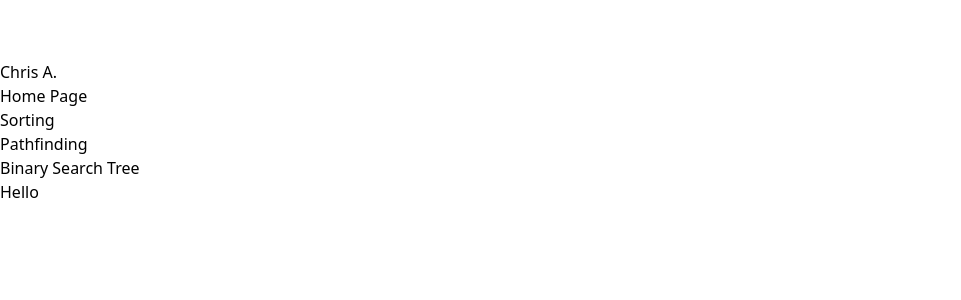
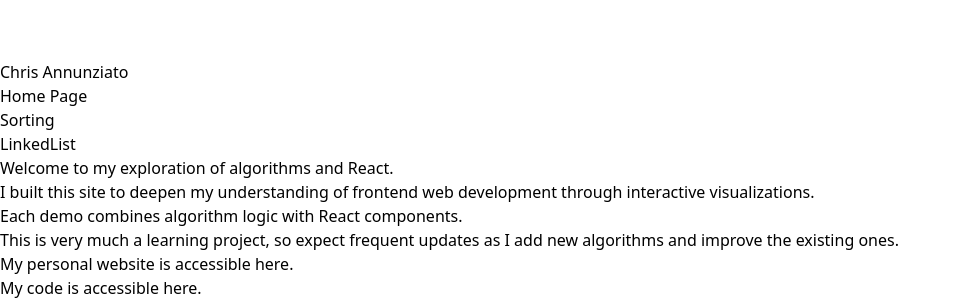
Before and after one commit to annunziatoc/algo_sorter, a React (Vite) app: page / in a window 1280 px wide. Shown: the part 793-1093 px from the top of the page, without its empty margins (0-961 px from the left). Before the commit the page ends 997 px from the top, so only its background shows below. Built offline with nearby package versions, Linux system fonts and the light colour scheme.

Commit message:
explanation of algos and general cleanup added

```diff
--- a/src/App.tsx
+++ b/src/App.tsx
@@ -1,7 +1,8 @@
-import Main from "./routes/Main.tsx";
+import HomePage from "./routes/HomePage.tsx";
 import {BrowserRouter, Routes, Route} from "react-router-dom";
 import Layout from "./routes/Layout.tsx";
 import Sorting from "./routes/Sorting.tsx";
+import LinkedList from "./routes/LinkedList.tsx";
 
 
 function App() {
@@ -9,10 +10,9 @@ function App() {
         <BrowserRouter>
             <Routes>
                 <Route element={<Layout />}>
-                    <Route path="/" element={<Main/>}/>
+                    <Route path="/" element={<HomePage/>}/>
                     <Route path="/sorting" element={<Sorting/>} />
-                    <Route path="/pathfinding" element={<Main/>} />
-                    <Route path="/binarysearchtree" element={<Main/>} />
+                    <Route path="/linkedlist" element={<LinkedList/>} />
                 </Route>
             </Routes>
         </BrowserRouter>
--- a/src/components/PromptAndButtons.tsx
+++ b/src/components/PromptAndButtons.tsx
@@ -30,7 +30,7 @@ const PromptAndButtons: React.FC<PromptAndButtonsProps> =
      }) => {
         return (
             <div className="flex flex-col gap-2 mr-6">
-                <div className="flex  gap-2">
+                <div className="flex gap-2">
                     <button
                         className={`text-nowrap  font-medium text-gray-300
                     h-12 w-32 rounded-md bg-[#1A1A1AFF]
--- a/src/routes/Header.tsx
+++ b/src/routes/Header.tsx
@@ -30,7 +30,7 @@ const Header = () => {
     return (
         <>
             <header
-                className="w-screen pb-6 text-xl bg-black text-stone-400
+                className="pb-6 text-xl bg-black text-stone-400
                 bg-gradient-to-b from-black to-gray-800 flex flex-col justify-start items-center"
                 onMouseMove={registerMagneticMovement}
                 onMouseLeave={handleMouseLeave}
@@ -43,7 +43,7 @@ const Header = () => {
                         <Logo className="h-6 mt-1.5 stroke-gray-400 stroke-2"/>
                         <a href="https://chrisannunziato.com">
                             <div className="text-2xl text-stone-400 hover:text-stone-300
-                        cursor-pointer">Chris A.
+                        cursor-pointer">Chris Annunziato
                             </div>
                         </a>
                     </div>
@@ -54,11 +54,8 @@ const Header = () => {
                         <Link to="/sorting">
                             <div className="hover:text-stone-300 cursor-pointer">Sorting</div>
                         </Link>
-                        <Link to="/pathfinding">
-                            <div className="hover:text-stone-300 cursor-pointer">Pathfinding</div>
-                        </Link>
-                        <Link to="binarysearchtree">
-                            <div className="hover:text-stone-300 cursor-pointer">Binary Search Tree</div>
+                        <Link to="/linkedlist">
+                            <div className="hover:text-stone-300 cursor-pointer">LinkedList</div>
                         </Link>
                     </div>
                 </div>
--- /dev/null
+++ b/src/routes/HomePage.tsx
@@ -0,0 +1,18 @@
+const HomePage = () => {
+    return (
+        <div className="h-full flex flex-col justify-start items-center bg-gray-800 text-stone-300">
+            <div className="w-[450px] flex flex-col gap-4">
+                <p>Welcome to my exploration of algorithms and React.</p>
+                <p>I built this site to deepen my understanding of frontend web development through interactive visualizations.</p>
+                <p>Each demo combines algorithm logic with React components.</p>
+                <p>This is very much a learning project, so expect frequent updates as I add new algorithms and improve the
+                    existing ones.</p>
+                <p>My personal website is accessible <a href="https://chrisannunziato.com/" className="underline">here.</a></p>
+                <span> My code is accessible <a href="https://github.com/annunziatoc/algo_sorter" className="underline">here.</a> </span>
+            </div>
+        </div>
+    )
+}
+
+
+export default HomePage
--- a/src/routes/Layout.tsx
+++ b/src/routes/Layout.tsx
@@ -3,10 +3,12 @@ import {Outlet} from "react-router-dom";
 
 function Layout() {
     return (
-        <>
+        <div className="h-screen flex flex-col">
             <Header />
-            <Outlet />
-        </>
+            <main className="flex-1">
+                <Outlet />
+            </main>
+        </div>
     )
 }
 
--- /dev/null
+++ b/src/routes/LinkedList.tsx
@@ -0,0 +1,11 @@
+const LinkedList = () => {
+    return(
+        <div className="h-full flex justify-center items bg-gray-800 text-stone-300">
+            <p>Coming Soon</p>
+        </div>
+    )
+}
+
+
+
+export default LinkedList
--- a/src/routes/Main.tsx
+++ /dev/null
@@ -1,10 +0,0 @@
-const Main = () => {
-    return (
-        <div className="h-screen w-screen bg-gray-800">
-            Hello
-        </div>
-    )
-}
-
-
-export default Main
--- a/src/routes/Sorting.tsx
+++ b/src/routes/Sorting.tsx
@@ -22,7 +22,7 @@ const Sorting = () => {
     const generateArray = () => {
         // generate series of  bars using an array of bar objects
         return Array.from(
-            {length: 29},
+            {length: 30},
             (_, index) => {
                 const height = Math.floor(Math.random() * 15) + 1
 
@@ -137,10 +137,10 @@ const Sorting = () => {
         let j = 0
         let k = leftIndex
 
-        while(i < leftArray.length && j < rightArray.length) {
+        while (i < leftArray.length && j < rightArray.length) {
             setHighlighted([leftArray[i].id, rightArray[j].id])
 
-            if(leftArray[i].height <= rightArray[j].height) {
+            if (leftArray[i].height <= rightArray[j].height) {
                 array[k] = leftArray[i]
                 i++
             } else {
@@ -157,13 +157,15 @@ const Sorting = () => {
         //copy remaining
         while (i < leftArray.length) {
             array[k] = leftArray[i];
-            i++; k++;
+            i++;
+            k++;
             setBars([...array]);
             await new Promise(resolve => setTimeout(resolve, 25));
         }
         while (j < rightArray.length) {
             array[k] = rightArray[j];
-            j++; k++;
+            j++;
+            k++;
             setBars([...array]);
             await new Promise(resolve => setTimeout(resolve, 25));
         }
@@ -172,8 +174,8 @@ const Sorting = () => {
 
     return (
         <>
-            <div className="h-screen flex justify-center items bg-gray-800">
-                <div className="flex flex-col">
+            <div className="h-full flex justify-center  bg-gray-800 ">
+                <div className="flex flex-col w-[930px] px-10 -ml-10">
                     <div className="flex items-end h-60">
                         {bars.map((bar) => { //display an array of bars that will
                             // be highlighted and updated on state change
@@ -191,7 +193,6 @@ const Sorting = () => {
                         })}
 
                     </div>
-
                     <div className="flex gap-2 p-2">
                         <PromptAndButtons
                             bars={bars} setBars={setBars}
@@ -200,7 +201,30 @@ const Sorting = () => {
                             mergeSort={mergeSort}
                             generateArray={generateArray}/>
                     </div>
+                    <div className="flex gap-3 pb-4 text-sm ">
+                        <div className="text-stone-300 flex flex-col gap-2 w-[40%]">
+                            <p><u>Bubble sort</u> works by comparing two adjacent values and swapping if the left is
+                                greater than
+                                the right. Essentially bubbling the highest value to the rightmost position.</p>
+                            <p>You will notice the constant adjacent comparisons as it loops through the entire
+                                array.</p>
+                            <p>The time complexity is O(n²) because in the worst case, we make n comparisons for each of
+                                the
+                                n elements. For an array of 30 elements, that's roughly 30 × 30 = 900 comparisons
+                                maximum.</p>
 
+                        </div>
+                        <div className="text-stone-300 flex flex-col gap-2 w-[40%]">
+                            <p><u>Selection sort</u> works by looping through the array to find the minimum value on each pass, then swapping it with the element at the current position to build the sorted portion from left to right.</p>
+                            <p>This is why it very cleanly appears to order from left to right.</p>
+                            <p>The time complexity is O(n²) because it makes (n-1) + (n-2) + ... + 1 comparisons, which equals n(n-1)/2 total comparisons.</p>
+                        </div>
+                        <div className="text-stone-300 flex flex-col gap-2 w-[40%]">
+                            <p><u>Merge sort</u> uses a divide-and-conquer strategy by recursively splitting the array in half until each piece contains just one element (which is sorted by definition).</p>
+                            <p>It then merges these sorted pieces back together as the recursion unwinds, combining two sorted arrays into one larger sorted array at each step.</p>
+                            <p>The time complexity is O(n log n) because we divide the array log n times, and merging takes O(n) time at each level.</p>
+                        </div>
+                    </div>
                 </div>
             </div>
         </>
```
Also changed, not shown: src/routes/Pathfinding.tsx (added), 1 other file (tests, documents, lock files or other folders).
